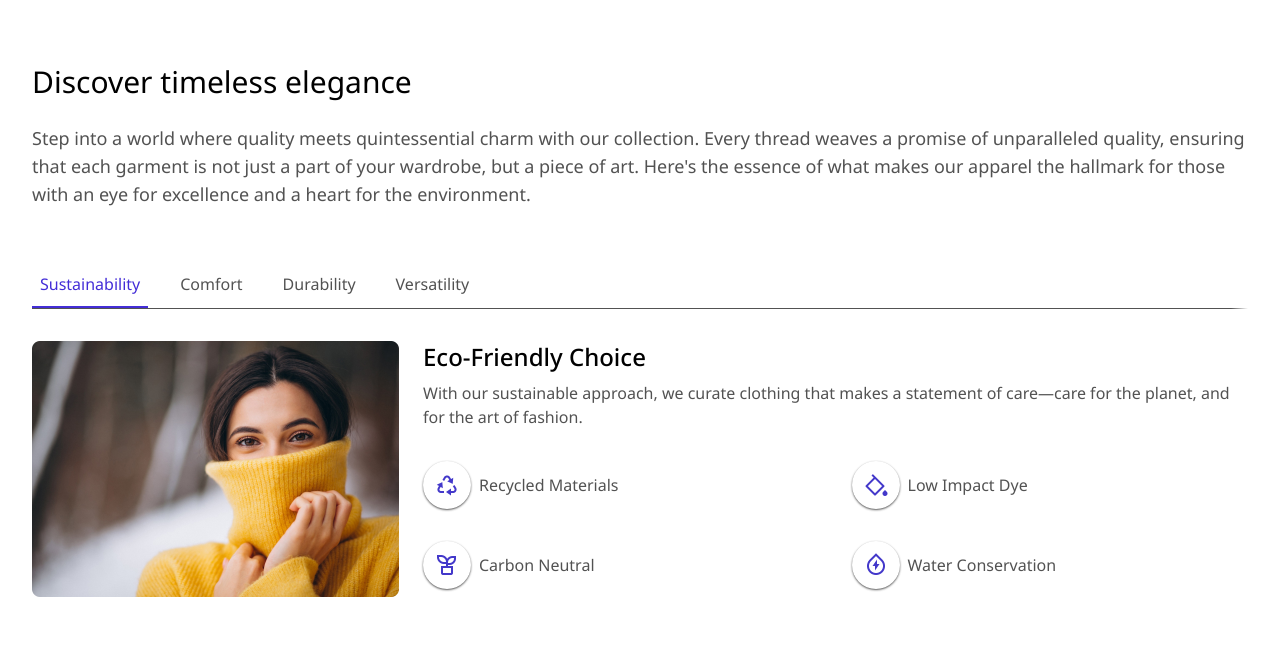
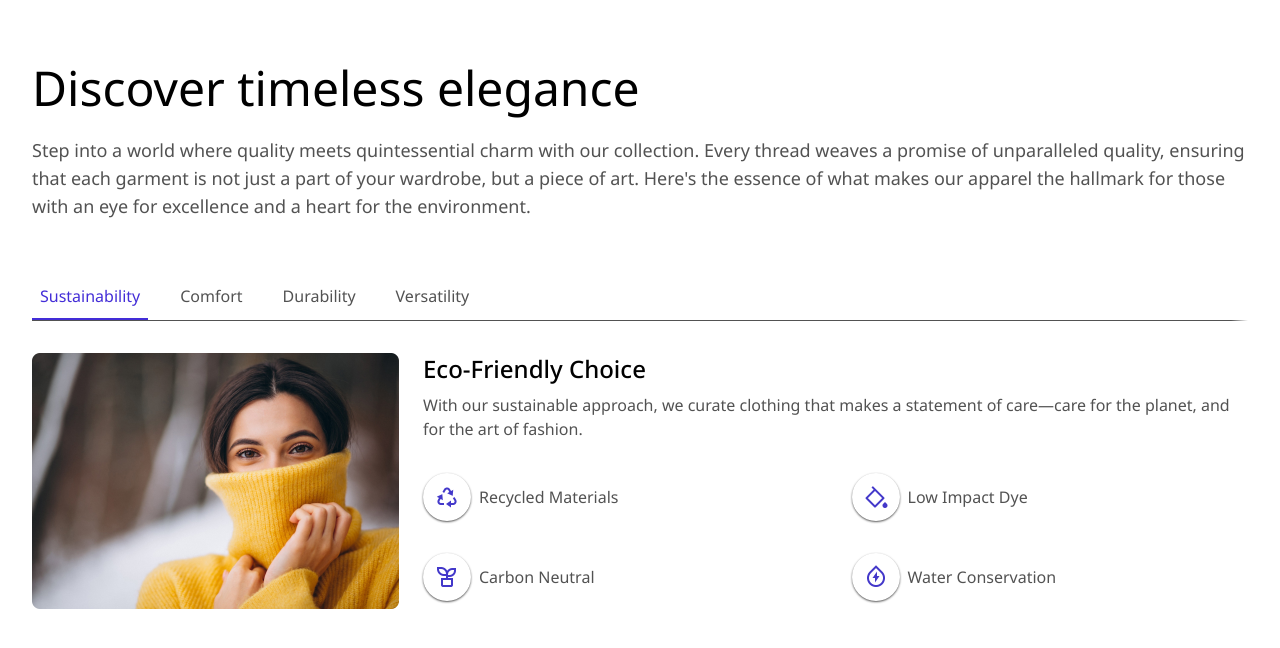
Before and after one commit to AbuBakr-S/product-specifications-section, a React (Vite) app: page / in a window 1280 px wide. Shown: the top 648 px of the page. Built offline with nearby package versions, Linux system fonts and the light colour scheme.

Commit message:
feat: add max width and adjust font size

```diff
--- a/src/App.tsx
+++ b/src/App.tsx
@@ -9,10 +9,10 @@ import waterFlashIcon from './assets/waterFlashIcon.png';
 function App() {
 
   return (
-    <main className="p-4 min-w-[375px]">
+    <main className="p-4 min-w-[375px] max-w-[1344px] mx-auto">
       <section className="mt-12 mx-4">
         <header>
-          <h1 className="text-3xl">Discover timeless elegance</h1>
+          <h1 className="text-3xl md:text-5xl">Discover timeless elegance</h1>
         </header>
         <p className="text-lg mt-6 text-secondary font-sans font-normal">
           Step into a world where quality meets quintessential charm with our collection. Every thread weaves a promise of unparalleled quality, ensuring that each garment is not just a part of your wardrobe, but a piece of art. Here's the essence of what makes our apparel the hallmark for those with an eye for excellence and a heart for the environment.
```
